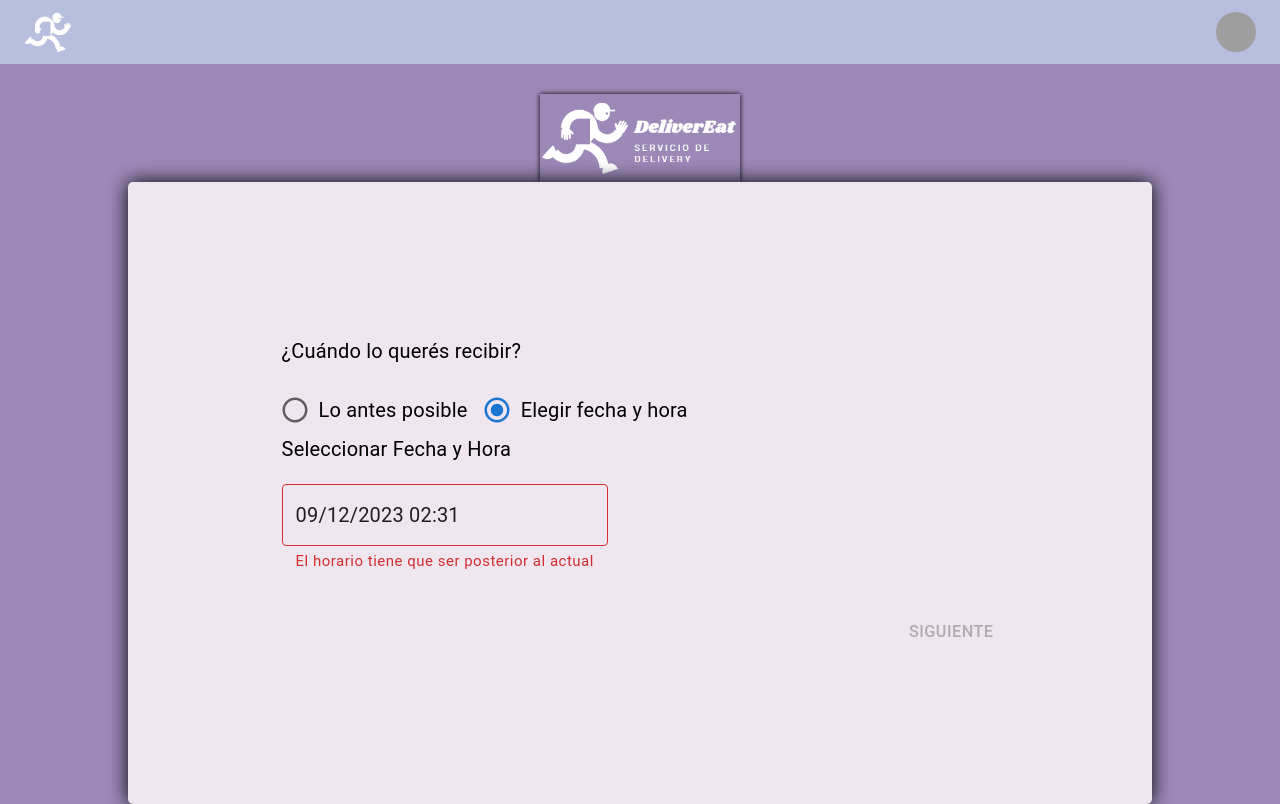
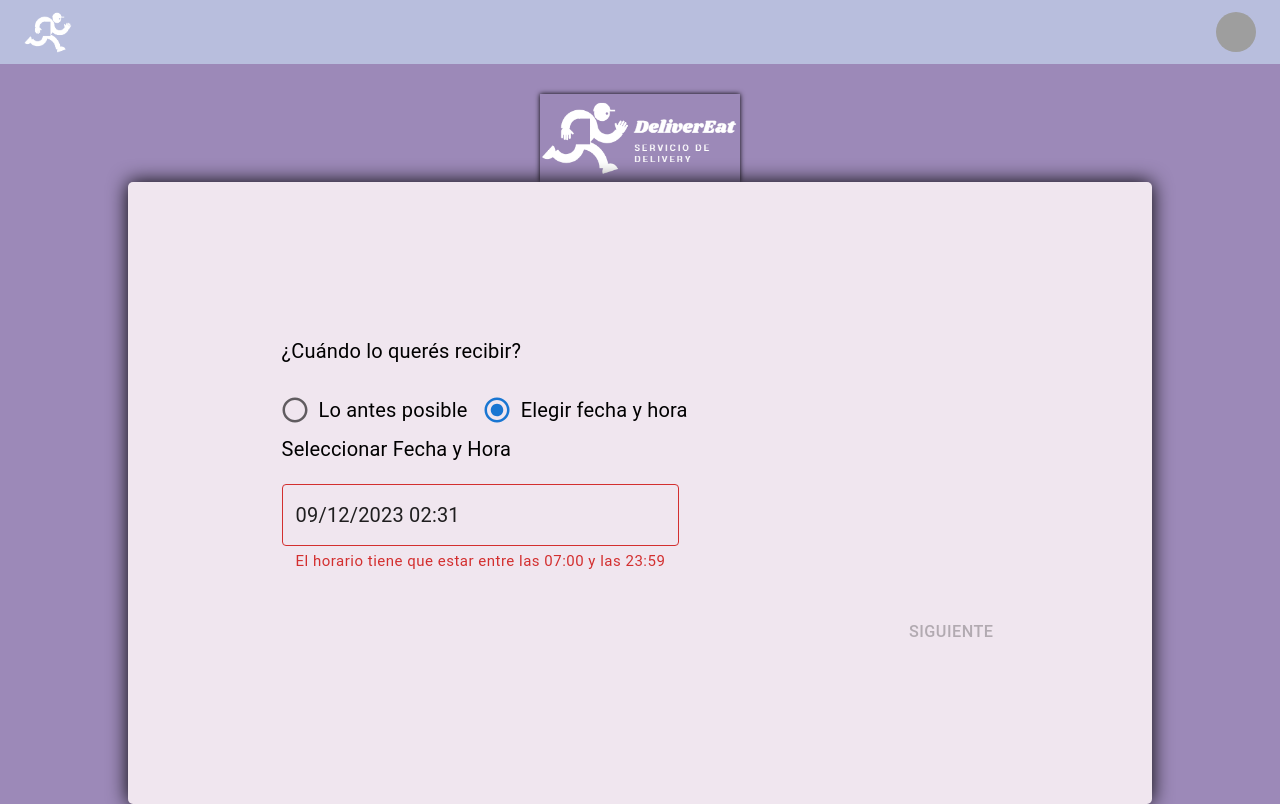
Before and after one commit to BenjaCarrizo04/deliver-eat, a React (Create React App) app: page /recibida in a window 1280 px wide. Both pictures are taken after a click on the label "Elegir fecha y hora". Built offline with nearby package versions, Linux system fonts and the light colour scheme; grey boxes are pictures that could not be loaded; what autonumeric would draw is missing.

Commit message:
fix: minTime when before 7 am

```diff
--- a/src/components/screens/Recibida.jsx
+++ b/src/components/screens/Recibida.jsx
@@ -26,7 +26,7 @@ const Recibida = (props) => {
       case "maxTime":
       case "minTime": {
         return props.fechaHoraRecibida.format("DD/MM/YYYY") === dayjs().format("DD/MM/YYYY") &&
-          props.fechaHoraRecibida.format("HH:mm") <= dayjs().format("HH:mm")
+          props.fechaHoraRecibida.format("HH:mm") > "07:00"
           ? "El horario tiene que ser posterior al actual"
           : "El horario tiene que estar entre las 07:00 y las 23:59";
       }
@@ -98,7 +98,7 @@ const Recibida = (props) => {
             <LocalizationProvider dateAdapter={AdapterDayjs}>
               <DateTimePicker
                 minTime={
-                  dayjs().format("DD/MM/YYYY") === props.fechaHoraRecibida.format("DD/MM/YYYY")
+                  dayjs().format("DD/MM/YYYY") === props.fechaHoraRecibida.format("DD/MM/YYYY") && dayjs().format("HH:mm") > "07:00"
                     ? dayjs()
                     : dayjs().set("hour", 7).set("minutes", 0)
                 }
```
